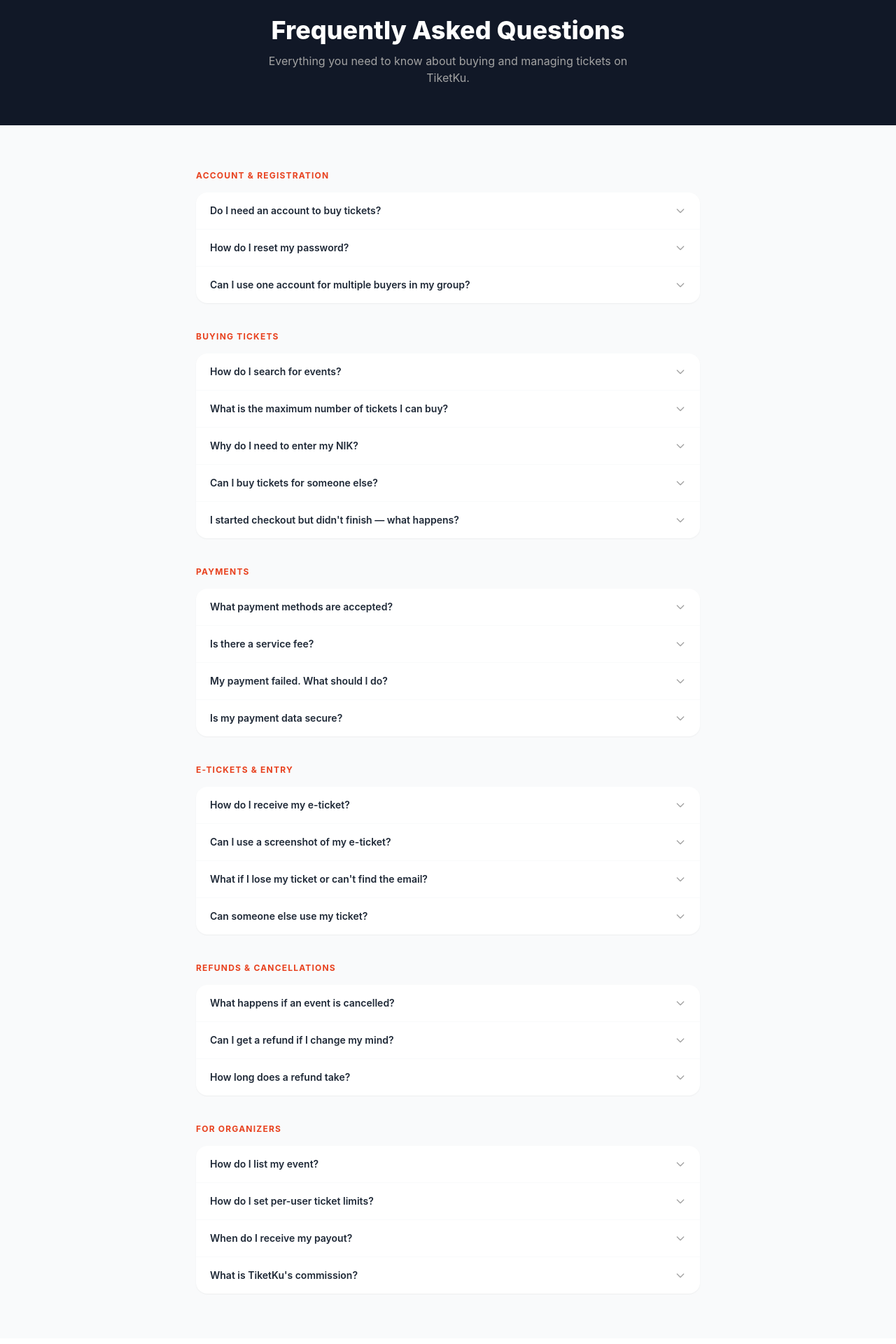
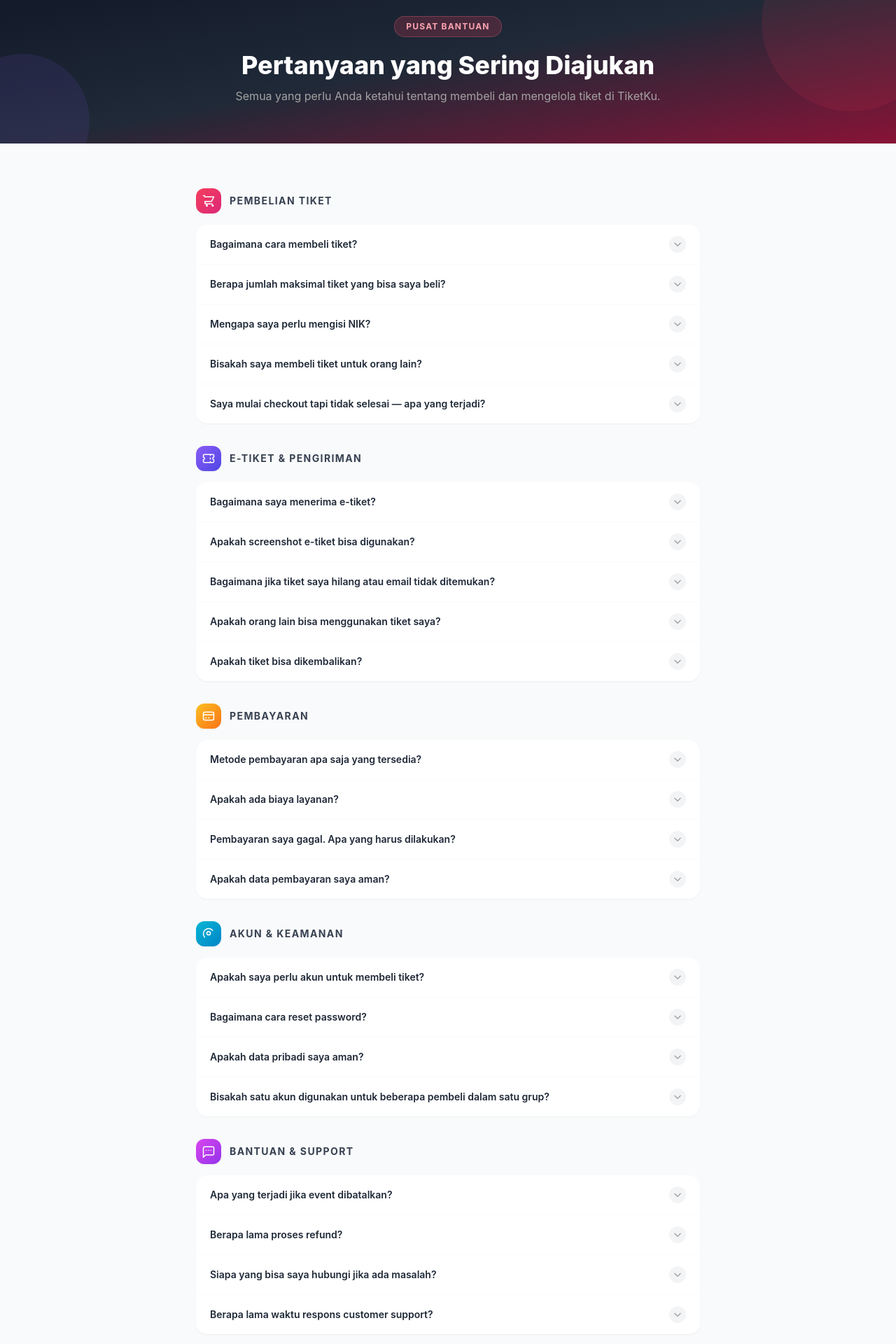
Before and after one commit to haibung/tickets, a Next.js app in the folder client/: page /faq in a window 1280 px wide. Shown: the part 97-2017 px from the top of the page at 70% size. Built offline with nearby package versions, Linux system fonts and the light colour scheme.

Commit message:
feat: redesign /faq with categorized accordion (colored icon chips, toggleAccordion pattern)
Agent-Logs-Url: https://github.com/haibung/tickets/sessions/a6f20ff8-9c8f-456a-b3c8-2fb233c51fd5

Co-authored-by: haibung <65877605+haibung@users.noreply.github.com>

```diff
--- a/client/pages/faq.js
+++ b/client/pages/faq.js
@@ -2,119 +2,270 @@ import { useState } from "react";
 import Head from "next/head";
 import Link from "next/link";
 
+/* ─── Inline SVG icons ───────────────────────────────────────────────────── */
+function IconCart({ className }) {
+  return (
+    <svg className={className} fill="none" viewBox="0 0 24 24" stroke="currentColor" strokeWidth={1.8}>
+      <path strokeLinecap="round" strokeLinejoin="round" d="M3 3h2l.4 2M7 13h10l4-8H5.4M7 13l-1.35 2.7A1 1 0 007 17h11M7 13H5.4M9 21a1 1 0 110-2 1 1 0 010 2zm10 0a1 1 0 110-2 1 1 0 010 2z" />
+    </svg>
+  );
+}
+function IconTicket({ className }) {
+  return (
+    <svg className={className} fill="none" viewBox="0 0 24 24" stroke="currentColor" strokeWidth={1.8}>
+      <path strokeLinecap="round" strokeLinejoin="round" d="M15 5v2m0 4v2m0 4v2M5 5a2 2 0 00-2 2v3a2 2 0 110 4v3a2 2 0 002 2h14a2 2 0 002-2v-3a2 2 0 110-4V7a2 2 0 00-2-2H5z" />
+    </svg>
+  );
+}
+function IconCreditCard({ className }) {
+  return (
+    <svg className={className} fill="none" viewBox="0 0 24 24" stroke="currentColor" strokeWidth={1.8}>
+      <path strokeLinecap="round" strokeLinejoin="round" d="M3 10h18M7 15h1m4 0h1m-7 4h12a3 3 0 003-3V8a3 3 0 00-3-3H6a3 3 0 00-3 3v8a3 3 0 003 3z" />
+    </svg>
+  );
+}
+function IconUser({ className }) {
+  return (
+    <svg className={className} fill="none" viewBox="0 0 24 24" stroke="currentColor" strokeWidth={1.8}>
+      <path strokeLinecap="round" strokeLinejoin="round" d="M5.121 17.804A9 9 0 1118.88 6.196M15 11a3 3 0 11-6 0 3 3 0 016 0z" />
+    </svg>
+  );
+}
+function IconChat({ className }) {
+  return (
+    <svg className={className} fill="none" viewBox="0 0 24 24" stroke="currentColor" strokeWidth={1.8}>
+      <path strokeLinecap="round" strokeLinejoin="round" d="M8 10h.01M12 10h.01M16 10h.01M21 16c0 1.1-.9 2-2 2H7l-4 4V6a2 2 0 012-2h14a2 2 0 012 2v10z" />
+    </svg>
+  );
+}
+function IconBriefcase({ className }) {
+  return (
+    <svg className={className} fill="none" viewBox="0 0 24 24" stroke="currentColor" strokeWidth={1.8}>
+      <path strokeLinecap="round" strokeLinejoin="round" d="M21 13.255A23.931 23.931 0 0112 15c-3.183 0-6.22-.62-9-1.745M16 6V4a2 2 0 00-2-2h-4a2 2 0 00-2 2v2m4 6h.01M5 20h14a2 2 0 002-2V8a2 2 0 00-2-2H5a2 2 0 00-2 2v10a2 2 0 002 2z" />
+    </svg>
+  );
+}
+
+/* ─── FAQ data ───────────────────────────────────────────────────────────── */
 const FAQ_DATA = [
   {
-    category: "Account & Registration",
-    id: "account",
-    faqs: [
-      { q: "Do I need an account to buy tickets?", a: "Yes. Creating a free account takes under a minute and lets you access your e-tickets at any time, request refunds, and manage orders." },
-      { q: "How do I reset my password?", a: 'Click "Forgot Password" on the login page and enter your registered email. You\'ll receive a reset link within 2 minutes.' },
-      { q: "Can I use one account for multiple buyers in my group?", a: "Yes, but each ticket is linked to a specific attendee's NIK. You can buy up to the organizer's per-user limit per transaction and fill in each attendee's details separately." },
+    category: "Pembelian Tiket",
+    Icon: IconCart,
+    color: "from-rose-500 to-pink-600",
+    questions: [
+      {
+        question: "Bagaimana cara membeli tiket?",
+        answer: "Pilih event yang diinginkan → pilih kategori tiket → isi data pribadi setiap peserta (nama & NIK) → pilih metode pembayaran → selesaikan pembayaran. E-tiket akan dikirim ke email Anda dalam hitungan detik.",
+      },
+      {
+        question: "Berapa jumlah maksimal tiket yang bisa saya beli?",
+        answer: "Setiap penyelenggara menetapkan batas pembelian per pengguna yang ditampilkan di halaman event sebelum pembelian. Batas ini diterapkan secara ketat untuk mencegah jual-beli tiket ilegal (scalping).",
+      },
+      {
+        question: "Mengapa saya perlu mengisi NIK?",
+        answer: "NIK (16 digit) digunakan untuk memverifikasi identitas dan menautkan tiket secara spesifik pada pemiliknya, sehingga tiket tidak dapat disalahgunakan atau dipindahtangankan sembarangan.",
+      },
+      {
+        question: "Bisakah saya membeli tiket untuk orang lain?",
+        answer: "Ya. Saat membeli beberapa tiket, Anda akan diminta mengisi nama, NIK, dan nomor ponsel masing-masing peserta secara individual.",
+      },
+      {
+        question: "Saya mulai checkout tapi tidak selesai — apa yang terjadi?",
+        answer: "Tiket Anda dipesan selama 15 menit. Jika pembayaran tidak diselesaikan dalam jangka waktu tersebut, tiket otomatis dilepas kembali ke pool umum.",
+      },
     ],
   },
   {
-    category: "Buying Tickets",
-    id: "buy",
-    faqs: [
-      { q: "How do I search for events?", a: "Use the search bar at the top of any page. Filter by date, city, category, or price. Results are updated in real time." },
-      { q: "What is the maximum number of tickets I can buy?", a: "Each event organizer sets their own per-user limit, which is displayed on the event page before purchase. This limit is enforced to prevent scalping." },
-      { q: "Why do I need to enter my NIK?", a: "Your 16-digit national ID number (NIK) is used to verify your identity and link your ticket to you specifically, making scalping and fraud impossible." },
-      { q: "Can I buy tickets for someone else?", a: "Yes. When purchasing multiple tickets, you will be asked to enter the Name, NIK, and phone number of each attendee individually." },
-      { q: "I started checkout but didn't finish — what happens?", a: "A 15-minute reservation window holds your tickets. If you don't complete payment within that window, the tickets are automatically released back to the general pool." },
+    category: "E-Tiket & Pengiriman",
+    Icon: IconTicket,
+    color: "from-violet-500 to-indigo-600",
+    questions: [
+      {
+        question: "Bagaimana saya menerima e-tiket?",
+        answer: "E-tiket dikirim ke alamat email yang Anda daftarkan dalam 10 detik setelah pembayaran berhasil. Periksa folder spam jika email tidak masuk ke kotak masuk utama.",
+      },
+      {
+        question: "Apakah screenshot e-tiket bisa digunakan?",
+        answer: "Ya. QR code pada tiket Anda adalah kredensial masuk dan dapat dibaca dari layar manapun. Petugas akan men-scan QR code tersebut di pintu masuk venue.",
+      },
+      {
+        question: "Bagaimana jika tiket saya hilang atau email tidak ditemukan?",
+        answer: "Login ke akun TiketKu Anda dan buka menu 'Tiket Saya'. Seluruh e-tiket Anda selalu tersedia di sana dan dapat diunduh ulang kapan saja.",
+      },
+      {
+        question: "Apakah orang lain bisa menggunakan tiket saya?",
+        answer: "Tidak. Masuk venue membutuhkan QR code tiket DAN KTP yang sesuai (nama & NIK harus cocok). Jika tidak cocok, akses akan ditolak.",
+      },
+      {
+        question: "Apakah tiket bisa dikembalikan?",
+        answer: "Tiket umumnya tidak dapat dikembalikan. Namun, beberapa event memiliki fitur jual-kembali di nilai nominal. Cek halaman event untuk kebijakan spesifik dari penyelenggara.",
+      },
     ],
   },
   {
-    category: "Payments",
-    id: "payment",
-    faqs: [
-      { q: "What payment methods are accepted?", a: "We accept bank transfer (virtual account), credit/debit card (Visa, Mastercard, JCB), and e-wallets (GoPay, OVO, DANA, ShopeePay)." },
-      { q: "Is there a service fee?", a: "Yes. A 5% service fee is added at checkout. This is shown clearly before you confirm payment — there are no hidden charges." },
-      { q: "My payment failed. What should I do?", a: "First check that your card or e-wallet has sufficient balance. If the issue persists, try a different payment method or contact your bank. Our support team can also assist at support@tiketku.id." },
-      { q: "Is my payment data secure?", a: "Yes. We use industry-standard TLS encryption and do not store card numbers. All transactions are processed through PCI-DSS certified payment gateways." },
+    category: "Pembayaran",
+    Icon: IconCreditCard,
+    color: "from-amber-400 to-orange-500",
+    questions: [
+      {
+        question: "Metode pembayaran apa saja yang tersedia?",
+        answer: "Kami menerima transfer bank (virtual account), kartu kredit/debit (Visa, Mastercard, JCB), dan e-wallet (GoPay, OVO, DANA, ShopeePay).",
+      },
+      {
+        question: "Apakah ada biaya layanan?",
+        answer: "Ya, biaya layanan 5% ditambahkan saat checkout. Biaya ini ditampilkan dengan jelas sebelum Anda mengonfirmasi pembayaran — tidak ada biaya tersembunyi.",
+      },
+      {
+        question: "Pembayaran saya gagal. Apa yang harus dilakukan?",
+        answer: "Pastikan saldo kartu atau e-wallet Anda mencukupi. Jika masalah berlanjut, coba metode pembayaran lain atau hubungi bank Anda. Tim support kami juga dapat membantu di support@tiketku.id.",
+      },
+      {
+        question: "Apakah data pembayaran saya aman?",
+        answer: "Ya. Kami menggunakan enkripsi TLS standar industri dan tidak menyimpan nomor kartu. Semua transaksi diproses melalui payment gateway bersertifikat PCI-DSS.",
+      },
     ],
   },
   {
-    category: "E-Tickets & Entry",
-    id: "eticket",
-    faqs: [
-      { q: "How do I receive my e-ticket?", a: "Your e-ticket is sent to the email address you provided at checkout within 10 seconds of a successful payment. Check your spam folder if it doesn't arrive." },
-      { q: "Can I use a screenshot of my e-ticket?", a: "Yes. The QR code on your ticket is the entry credential and works from any screen. Staff will scan it at the venue entrance." },
-      { q: "What if I lose my ticket or can't find the email?", a: "Log in to your TiketKu account and go to 'My Tickets'. Your e-tickets are always available there." },
-      { q: "Can someone else use my ticket?", a: "No. Entry requires the ticket QR code AND a matching government-issued ID (NIK). If the name and NIK on the ticket don't match the person presenting it, entry will be refused." },
+    category: "Akun & Keamanan",
+    Icon: IconUser,
+    color: "from-cyan-500 to-sky-600",
+    questions: [
+      {
+        question: "Apakah saya perlu akun untuk membeli tiket?",
+        answer: "Ya. Membuat akun gratis hanya membutuhkan waktu kurang dari satu menit dan memungkinkan Anda mengakses e-tiket, mengajukan refund, dan mengelola pesanan kapan saja.",
+      },
+      {
+        question: "Bagaimana cara reset password?",
+        answer: "Klik 'Lupa Password' di halaman login, masukkan email terdaftar Anda, dan link reset akan dikirimkan dalam 2 menit.",
+      },
+      {
+        question: "Apakah data pribadi saya aman?",
+        answer: "Absolut aman. Kami menggunakan enkripsi SSL dan mematuhi UU No. 27 Tahun 2022 tentang Pelindungan Data Pribadi. Data Anda tidak dibagikan kepada pihak ketiga tanpa persetujuan.",
+      },
+      {
+        question: "Bisakah satu akun digunakan untuk beberapa pembeli dalam satu grup?",
+        answer: "Ya, tetapi setiap tiket ditautkan pada NIK peserta spesifik. Anda bisa membeli hingga batas per-pengguna yang ditetapkan penyelenggara dan mengisi detail masing-masing peserta secara terpisah.",
+      },
     ],
   },
   {
-    category: "Refunds & Cancellations",
-    id: "cancelled",
-    faqs: [
-      { q: "What happens if an event is cancelled?", a: "If the organizer cancels, all ticketholders receive an automatic full refund to their original payment method within 24 hours — no action needed." },
-      { q: "Can I get a refund if I change my mind?", a: "Tickets are generally non-refundable once purchased. However, some events have a resale feature that lets you re-list your ticket at face value." },
-      { q: "How long does a refund take?", a: "For cancelled events: 1–3 business days. For approved voluntary refunds: 5–7 business days. Bank transfer refunds may take slightly longer depending on your bank." },
+    category: "Bantuan & Support",
+    Icon: IconChat,
+    color: "from-fuchsia-500 to-purple-600",
+    questions: [
+      {
+        question: "Apa yang terjadi jika event dibatalkan?",
+        answer: "Jika penyelenggara membatalkan event, semua pemegang tiket menerima pengembalian dana penuh secara otomatis ke metode pembayaran asal dalam 24 jam — tanpa perlu tindakan apapun dari Anda.",
+      },
+      {
+        question: "Berapa lama proses refund?",
+        answer: "Event dibatalkan: 1–3 hari kerja. Refund sukarela yang disetujui: 5–7 hari kerja. Transfer bank mungkin sedikit lebih lama tergantung kebijakan bank Anda.",
+      },
+      {
+        question: "Siapa yang bisa saya hubungi jika ada masalah?",
+        answer: "Tim Customer Support kami siap membantu. Hubungi melalui live chat di platform, email support@tiketku.id, atau gunakan halaman Kontak kami.",
+      },
+      {
+        question: "Berapa lama waktu respons customer support?",
+        answer: "Kami berkomitmen merespons dalam maksimal 2 jam pada jam kerja dan 24 jam di luar jam kerja. Untuk kasus mendesak, gunakan fitur live chat.",
+      },
     ],
   },
   {
-    category: "For Organizers",
-    id: "limits",
-    faqs: [
-      { q: "How do I list my event?", a: "Register as an organizer and use the 'Create Event' dashboard. Your event will be live within minutes after submission." },
-      { q: "How do I set per-user ticket limits?", a: "In the event creation form, set 'Max tickets per buyer'. This field is visible to buyers before purchase and is strictly enforced by our system." },
-      { q: "When do I receive my payout?", a: "Payouts are processed within 24 hours of the event ending. We hold funds in escrow until the event date to protect buyers." },
-      { q: "What is TiketKu's commission?", a: "We charge a 5% platform fee on the face value of each ticket sold. There are no listing fees or monthly charges." },
+    category: "Untuk Penyelenggara",
+    Icon: IconBriefcase,
+    color: "from-lime-500 to-teal-600",
+    questions: [
+      {
+        question: "Bagaimana cara mendaftarkan event saya?",
+        answer: "Daftar sebagai organizer dan gunakan dashboard 'Buat Event'. Event Anda akan aktif dalam hitungan menit setelah submission.",
+      },
+      {
+        question: "Bagaimana cara menetapkan batas tiket per pengguna?",
+        answer: "Di formulir pembuatan event, atur field 'Maks tiket per pembeli'. Field ini terlihat oleh pembeli sebelum pembelian dan diterapkan secara ketat oleh sistem kami.",
+      },
+      {
+        question: "Kapan saya menerima pembayaran?",
+        answer: "Pembayaran diproses dalam 24 jam setelah event selesai. Dana ditahan dalam escrow hingga tanggal event untuk melindungi pembeli.",
+      },
+      {
+        question: "Berapa komisi TiketKu?",
+        answer: "Kami mengenakan biaya platform 5% dari nilai nominal setiap tiket yang terjual. Tidak ada biaya listing atau biaya bulanan.",
+      },
     ],
   },
 ];
 
 export default function FaqPage() {
-  const [openIndex, setOpenIndex] = useState({});
+  const [openIndex, setOpenIndex] = useState(null);
 
-  const toggle = (catId, idx) => {
-    const key = `${catId}-${idx}`;
-    setOpenIndex((prev) => ({ ...prev, [key]: !prev[key] }));
+  const toggleAccordion = (categoryIndex, questionIndex) => {
+    const index = `${categoryIndex}-${questionIndex}`;
+    setOpenIndex(openIndex === index ? null : index);
   };
 
   return (
     <>
       <Head>
-        <title>FAQs – TiketKu</title>
-        <meta name="description" content="Frequently asked questions about TiketKu — tickets, payments, refunds, and more." />
+        <title>FAQ – TiketKu</title>
+        <meta name="description" content="Pertanyaan yang sering diajukan tentang TiketKu — tiket, pembayaran, refund, dan lainnya." />
       </Head>
 
       {/* Hero */}
-      <section className="bg-neutral-900 py-14 text-center">
-        <div className="max-w-xl mx-auto px-4">
-          <h1 className="text-3xl sm:text-4xl font-extrabold text-white mb-3">Frequently Asked Questions</h1>
-          <p className="text-neutral-400 text-base">Everything you need to know about buying and managing tickets on TiketKu.</p>
+      <section className="bg-gradient-to-br from-neutral-900 via-neutral-800 to-rose-900 py-14 text-center relative overflow-hidden">
+        <div className="absolute inset-0 pointer-events-none">
+          <div className="absolute -top-16 -right-16 w-64 h-64 bg-rose-500 opacity-10 rounded-full" />
+          <div className="absolute -bottom-16 -left-16 w-48 h-48 bg-violet-500 opacity-10 rounded-full" />
+        </div>
+        <div className="relative max-w-2xl mx-auto px-4">
+          <span className="inline-block text-xs font-bold uppercase tracking-widest text-rose-300 bg-rose-500 bg-opacity-20 px-4 py-1.5 rounded-full mb-5 border border-rose-400 border-opacity-30">
+            Pusat Bantuan
+          </span>
+          <h1 className="text-3xl sm:text-4xl font-extrabold text-white mb-3">Pertanyaan yang Sering Diajukan</h1>
+          <p className="text-neutral-400 text-base">Semua yang perlu Anda ketahui tentang membeli dan mengelola tiket di TiketKu.</p>
         </div>
       </section>
 
       {/* FAQ sections */}
       <section className="bg-neutral-50 py-16">
-        <div className="max-w-3xl mx-auto px-4 sm:px-6 space-y-10">
-          {FAQ_DATA.map((section) => (
-            <div key={section.id} id={section.id}>
-              <h2 className="text-xs font-bold uppercase tracking-widest text-primary mb-4">{section.category}</h2>
+        <div className="max-w-3xl mx-auto px-4 sm:px-6 space-y-8">
+          {FAQ_DATA.map((section, catIdx) => (
+            <div key={catIdx}>
+              {/* Category header */}
+              <div className="flex items-center gap-3 mb-4">
+                <div className={`w-9 h-9 rounded-xl bg-gradient-to-br ${section.color} flex items-center justify-center shadow-sm flex-shrink-0`}>
+                  <section.Icon className="w-4.5 h-4.5 text-white w-5 h-5" />
+                </div>
+                <h2 className="text-sm font-bold uppercase tracking-widest text-neutral-700">{section.category}</h2>
+              </div>
+
+              {/* Accordion */}
               <div className="bg-white rounded-2xl shadow-sm overflow-hidden divide-y divide-neutral-50">
-                {section.faqs.map((faq, idx) => {
-                  const key = `${section.id}-${idx}`;
-                  const open = !!openIndex[key];
+                {section.questions.map((item, qIdx) => {
+                  const key = `${catIdx}-${qIdx}`;
+                  const isOpen = openIndex === key;
                   return (
-                    <div key={idx}>
+                    <div key={qIdx}>
                       <button
-                        onClick={() => toggle(section.id, idx)}
-                        className="w-full flex items-center justify-between px-5 py-4 text-left hover:bg-neutral-50 transition-colors gap-4"
+                        onClick={() => toggleAccordion(catIdx, qIdx)}
+                        className="w-full flex items-center justify-between px-5 py-4 text-left hover:bg-neutral-50 transition-colors gap-4 group"
                       >
-                        <span className="text-sm font-semibold text-neutral-800">{faq.q}</span>
-                        <svg
-                          xmlns="http://www.w3.org/2000/svg"
-                          className={`h-4 w-4 text-neutral-400 flex-shrink-0 transition-transform ${open ? "rotate-180" : ""}`}
-                          fill="none" viewBox="0 0 24 24" stroke="currentColor"
-                        >
-                          <path strokeLinecap="round" strokeLinejoin="round" strokeWidth={2} d="M19 9l-7 7-7-7" />
-                        </svg>
+                        <span className={`text-sm font-semibold transition-colors ${isOpen ? "text-primary" : "text-neutral-800 group-hover:text-neutral-900"}`}>
+                          {item.question}
+                        </span>
+                        <span className={`flex-shrink-0 w-6 h-6 rounded-full flex items-center justify-center transition-colors ${isOpen ? "bg-primary text-white" : "bg-neutral-100 text-neutral-400"}`}>
+                          <svg
+                            className={`h-3.5 w-3.5 transition-transform ${isOpen ? "rotate-180" : ""}`}
+                            fill="none" viewBox="0 0 24 24" stroke="currentColor" strokeWidth={2.5}
+                          >
+                            <path strokeLinecap="round" strokeLinejoin="round" d="M19 9l-7 7-7-7" />
+                          </svg>
+                        </span>
                       </button>
-                      {open && (
-                        <div className="px-5 pb-4 text-sm text-neutral-600 leading-relaxed">
-                          {faq.a}
+                      {isOpen && (
+                        <div className="px-5 pb-5">
+                          <div className={`h-0.5 w-8 rounded-full bg-gradient-to-r ${section.color} mb-3`} />
+                          <p className="text-sm text-neutral-600 leading-relaxed">{item.answer}</p>
                         </div>
                       )}
                     </div>
@@ -127,12 +278,17 @@ export default function FaqPage() {
       </section>
 
       {/* Still stuck */}
-      <section className="bg-white py-14">
+      <section className="bg-white py-14 border-t border-neutral-100">
         <div className="max-w-xl mx-auto px-4 text-center">
-          <h2 className="text-xl font-bold text-neutral-800 mb-2">Didn&rsquo;t find your answer?</h2>
-          <p className="text-neutral-500 text-sm mb-6">Our support team usually responds within one business day.</p>
+          <div className="w-12 h-12 bg-rose-50 rounded-2xl flex items-center justify-center mx-auto mb-4">
+            <svg className="w-6 h-6 text-primary" fill="none" viewBox="0 0 24 24" stroke="currentColor" strokeWidth={1.8}>
+              <path strokeLinecap="round" strokeLinejoin="round" d="M8.228 9c.549-1.165 2.03-2 3.772-2 2.21 0 4 1.343 4 3 0 1.4-1.278 2.575-3.006 2.907-.542.104-.994.54-.994 1.093m0 3h.01M21 12a9 9 0 11-18 0 9 9 0 0118 0z" />
+            </svg>
+          </div>
+          <h2 className="text-xl font-bold text-neutral-800 mb-2">Tidak menemukan jawaban Anda?</h2>
+          <p className="text-neutral-500 text-sm mb-6">Tim support kami biasanya merespons dalam satu hari kerja.</p>
           <Link href="/contact" className="inline-block bg-primary text-white font-semibold px-7 py-3 rounded-full hover:bg-orange-700 transition-colors text-sm">
-            Contact Support
+            Hubungi Support
           </Link>
         </div>
       </section>
```
